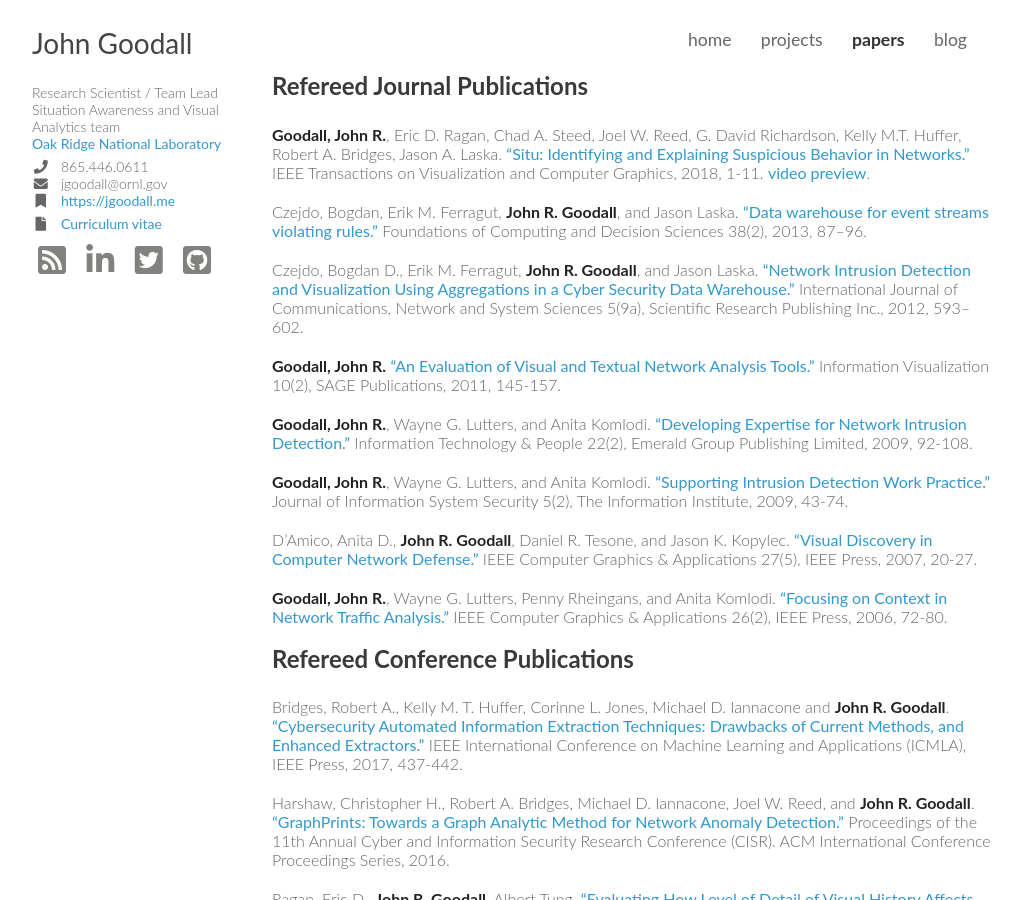
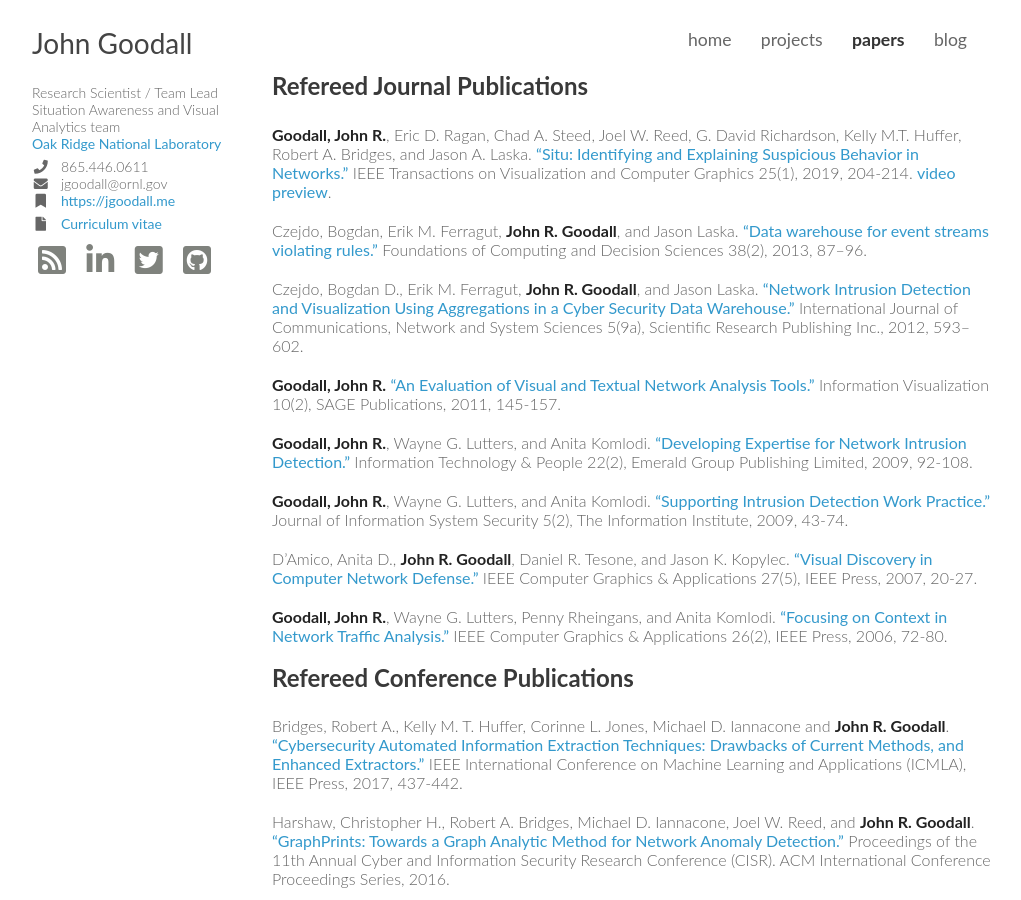
Before and after one commit to jgoodall/jgoodall.github.io, a Jekyll site: the page built from papers/index.md, in a window 1280 px wide and 900 px high. Shown: the whole window, without its empty margins (128-1149 px from the left). Built offline with Jekyll 4.4.1, drawn with Linux system fonts in a browser that asks for light colours; nearby versions of some CDN libraries.

Commit message:
added full info on situ paper

```diff
--- a/papers/index.md
+++ b/papers/index.md
@@ -5,7 +5,7 @@
 
 ## Refereed Journal Publications
 
-**Goodall, John R.**, Eric D. Ragan, Chad A. Steed, Joel W. Reed, G. David Richardson, Kelly M.T. Huffer, Robert A. Bridges, Jason A. Laska. ["Situ: Identifying and Explaining Suspicious Behavior in Networks."](https://doi.org/10.1109/TVCG.2018.2865029) IEEE Transactions on Visualization and Computer Graphics, 2018, 1-11. [video preview](https://vimeo.com/289787635).
+**Goodall, John R.**, Eric D. Ragan, Chad A. Steed, Joel W. Reed, G. David Richardson, Kelly M.T. Huffer, Robert A. Bridges, and Jason A. Laska. ["Situ: Identifying and Explaining Suspicious Behavior in Networks."](https://doi.org/10.1109/TVCG.2018.2865029) IEEE Transactions on Visualization and Computer Graphics 25(1), 2019, 204-214. [video preview](https://vimeo.com/289787635).
 
 Czejdo, Bogdan, Erik M. Ferragut, **John R. Goodall**, and Jason Laska. ["Data warehouse for event streams violating rules."](http://dx.doi.org/10.2478/fcds-2013-0001) Foundations of Computing and Decision Sciences 38(2), 2013, 87–96.
 
```
